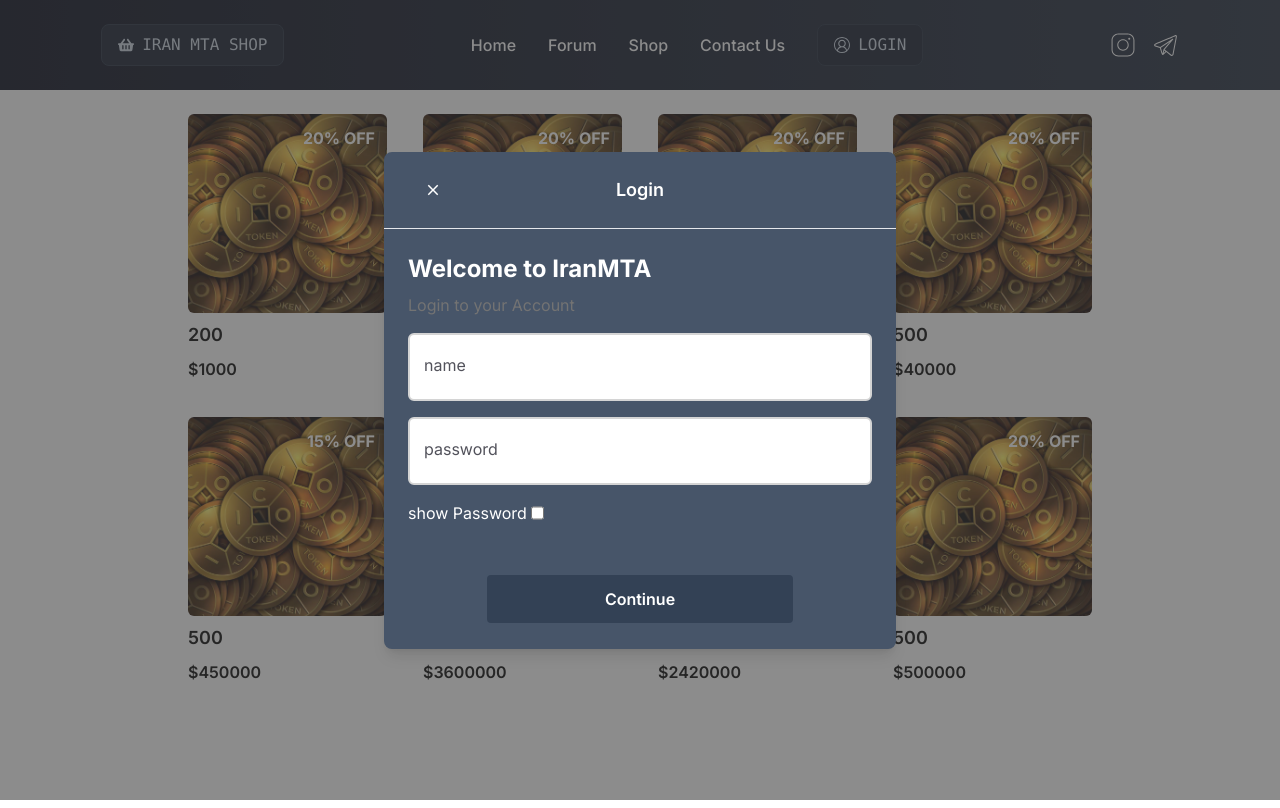
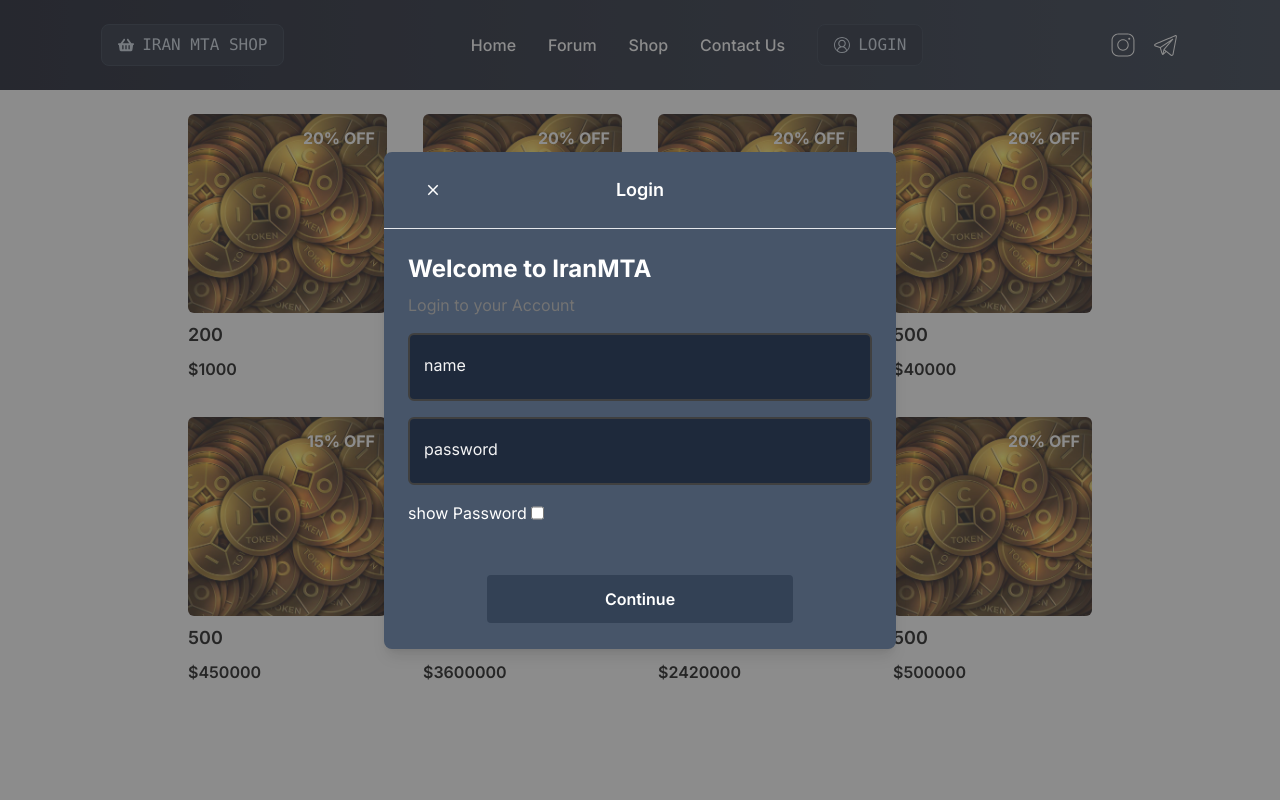
Before and after one commit to Mohammadreza-Tatlari/IranCard, a Next.js app: page / in a window 1280 px wide. Both pictures are taken after a click on the button "LOGIN". Built offline with nearby package versions, Linux system fonts and the light colour scheme.

Commit message:
input update

```diff
--- a/app/components/Inputs/Input.tsx
+++ b/app/components/Inputs/Input.tsx
@@ -9,29 +9,35 @@
   required?: boolean;
   register: UseFormRegister<FieldValues>;
   errors: FieldErrors;
+  isInputWrong?: boolean;
+  InputChanged: () => void;
 }
 
 export default function Input({
   id,
   label,
-  type = 'text',
+  type = "text",
   disabled,
   required,
   register,
   errors,
+  isInputWrong,
+  InputChanged
 }: InputProps) {
   return (
     <>
       <div className="w-full relative">
-      <input
+        <div className="flex flex-col gap-4">
+        <input
           id={id}
           disabled={disabled}
           {...register(id, { required })}
           // space is for better floating animation
           placeholder=" "
           type={type}
-          className={`peer w-full p-4 pt-6 font-light bg-white border-2 rounded-md outline-none transition disabled:opacity-60 disabled:cursor-not-allowed pl-4
-        ${errors[id] ? `border-slate-600` : `border-neutral-300`}
+          onChange={InputChanged}
+          className={` peer w-full p-4 pt-6 font-light bg-slate-800 text-white border-2 rounded-md outline-none transition disabled:opacity-60 disabled:cursor-not-allowed pl-4
+        ${errors[id] ? `border-slate-600` : `border-neutral-700`}
         ${errors[id] ? `focus:border-rose-500` : `focus:border-black`}`}
         />
         <label
@@ -40,10 +46,11 @@
         peer-placeholder-shown:translate-y-0
         peer-focus:scale-75
         peer-focus:-translate-y-4
-        ${errors[id] ? `text-rose-600` : `text-zinc-600`}`}
+        ${isInputWrong ? `text-rose-600` : `text-zinc-100`}`}
         >
           {label}
         </label>
+        </div>
       </div>
     </>
   );
```
